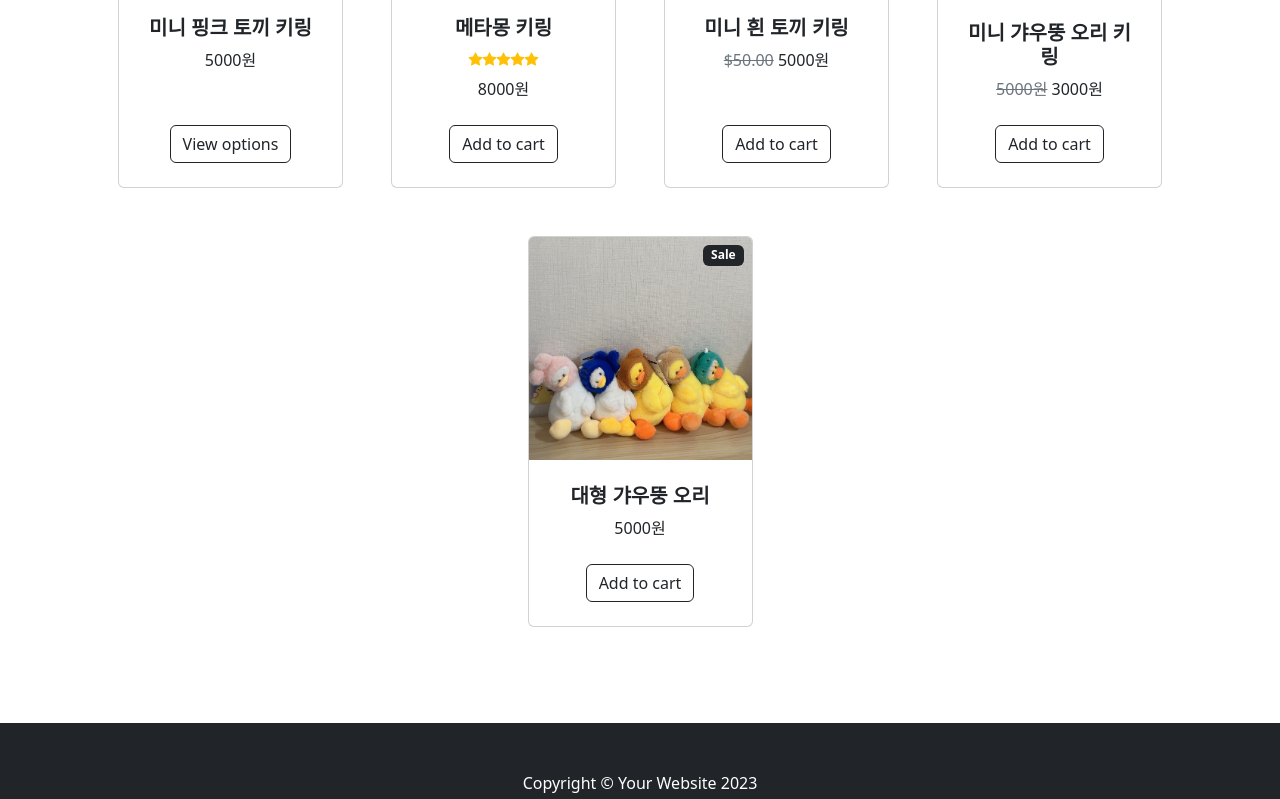
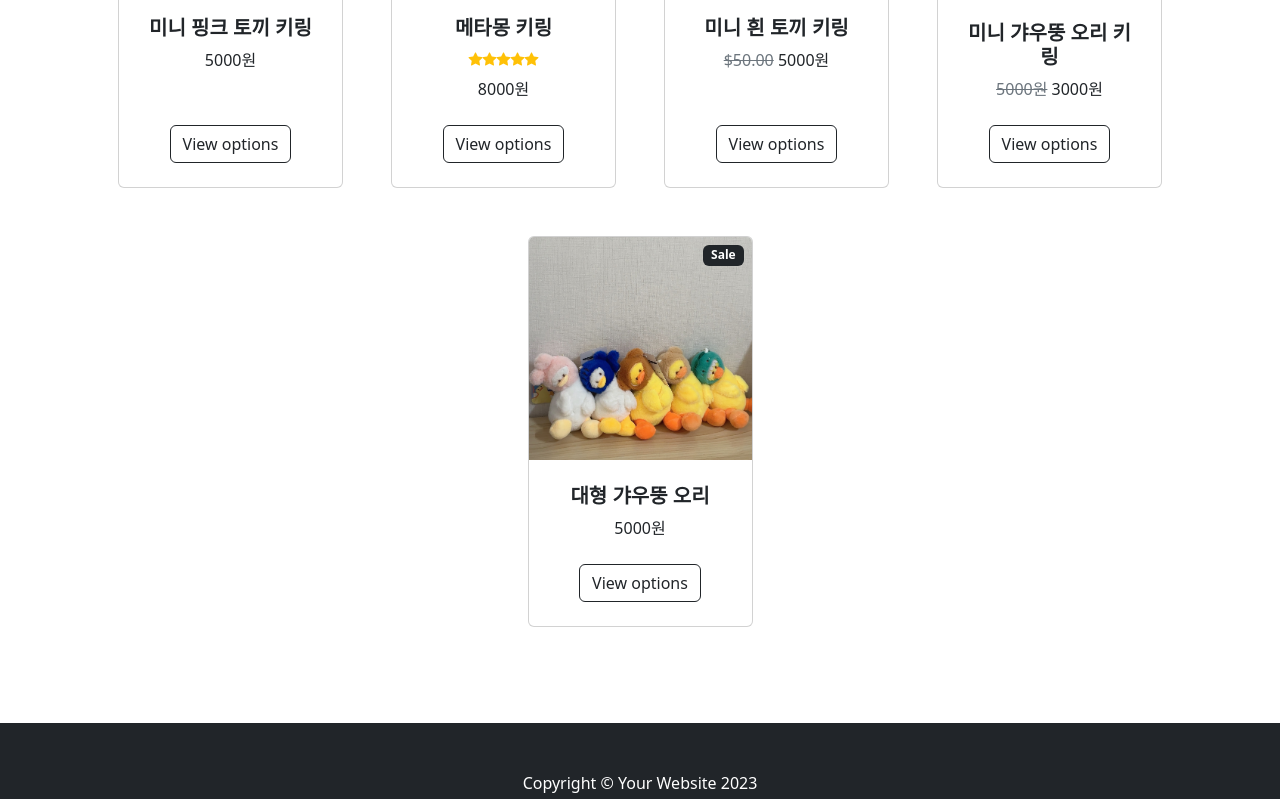
Before and after one commit to namkijoo/dollShopping, a plain HTML site: page index.html in a window 1280 px wide. Shown: the part 681-1480 px from the top of the page. Drawn offline with nearby package versions, Linux system fonts and the light colour scheme.

Commit message:
FeaT:ㅇ

```diff
--- a/index.html
+++ b/index.html
@@ -12,8 +12,6 @@
         <link href="https://cdn.jsdelivr.net/npm/bootstrap-icons@1.5.0/font/bootstrap-icons.css" rel="stylesheet" />
         <!-- Core theme CSS (includes Bootstrap)-->
         <link href="css/styles.css" rel="stylesheet" />
-        <meta name="viewport" content="width=device-width, initial-scale=1, maximum-scale=1, user-scalable=no">
-
     </head>
     <body>
         <!-- Navigation-->
@@ -87,7 +85,7 @@
                             </div>
                             <!-- Product actions-->
                             <div class="card-footer p-4 pt-0 border-top-0 bg-transparent">
-                                <div class="text-center"><a class="btn btn-outline-dark mt-auto" href="#">Add to cart</a></div>
+                                <div class="text-center"><a class="btn btn-outline-dark mt-auto" href="html/index2.html">View options</a></div>
                             </div>
                         </div>
                     </div>
@@ -109,7 +107,7 @@
                             </div>
                             <!-- Product actions-->
                             <div class="card-footer p-4 pt-0 border-top-0 bg-transparent">
-                                <div class="text-center"><a class="btn btn-outline-dark mt-auto" href="#">Add to cart</a></div>
+                                <div class="text-center"><a class="btn btn-outline-dark mt-auto" href="html/index2.html">View options</a></div>
                             </div>
                         </div>
                     </div>
@@ -131,7 +129,7 @@
                             </div>
                             <!-- Product actions-->
                             <div class="card-footer p-4 pt-0 border-top-0 bg-transparent">
-                                <div class="text-center"><a class="btn btn-outline-dark mt-auto" href="#">Add to cart</a></div>
+                                <div class="text-center"><a class="btn btn-outline-dark mt-auto" href="html/index2.html">View options</a></div>
                             </div>
                         </div>
                     </div>
@@ -152,7 +150,7 @@
                             </div>
                             <!-- Product actions-->
                             <div class="card-footer p-4 pt-0 border-top-0 bg-transparent">
-                                <div class="text-center"><a class="btn btn-outline-dark mt-auto" href="#">Add to cart</a></div>
+                                <div class="text-center"><a class="btn btn-outline-dark mt-auto" href="html/index2.html">View options</a></div>
                             </div>
                         </div>
                     </div>
```
